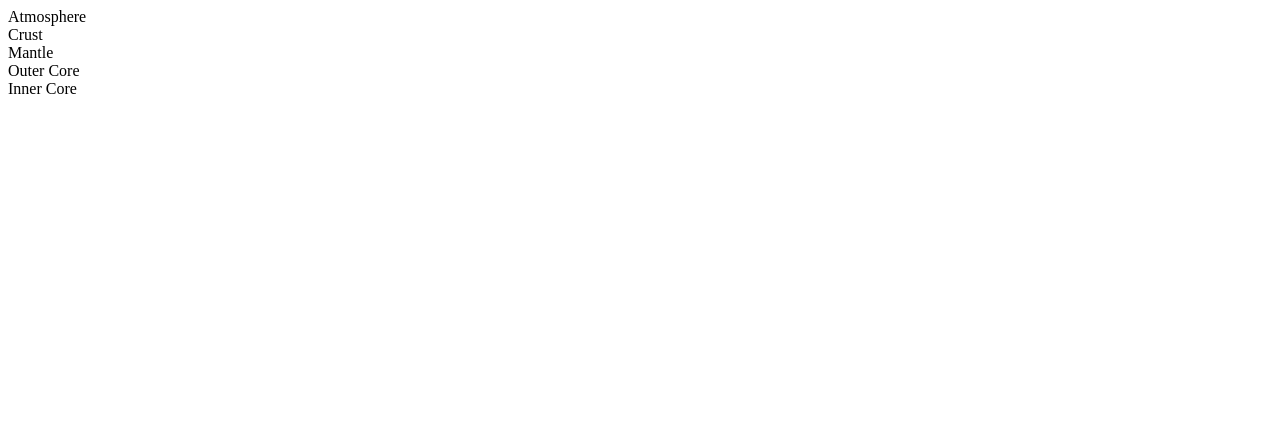
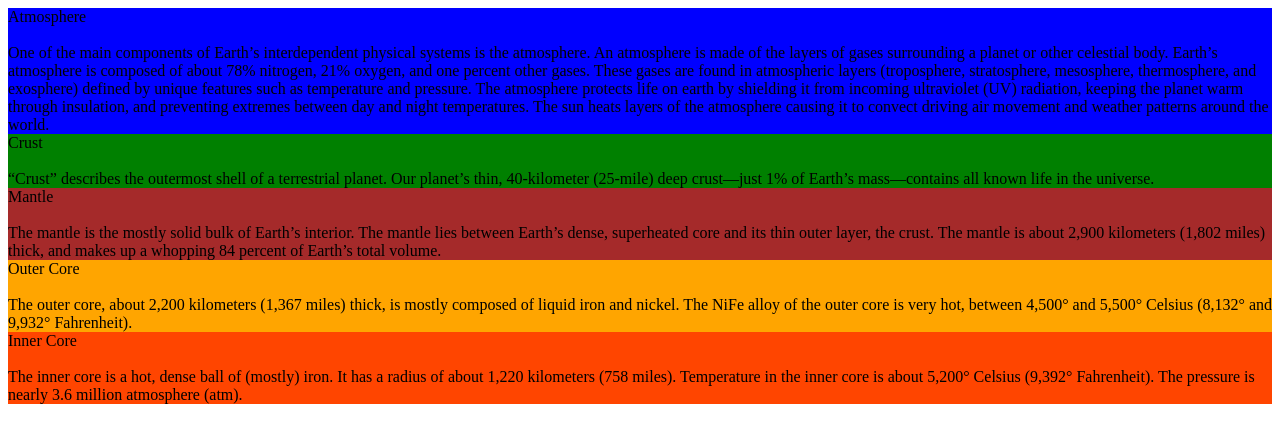
Before and after one commit to Rodskov/responsive-earth-layers, a plain HTML site: page index.html in a window 1280 px wide. Drawn offline with Linux system fonts and the light colour scheme.

Commit message:
Added background colors, and information.

```diff
--- a/index.html
+++ b/index.html
@@ -3,27 +3,47 @@
 <head>
     <meta charset="UTF-8">
     <meta name="viewport" content="width=device-width, initial-scale=1.0">
+    <link rel="stylesheet" href="style.css">
     <title>Layers of the Earth</title>
 </head>
 <body>
     <div class="atmosphere">
-        Atmosphere
+        Atmosphere <br> <br>
+        One of the main components of Earth’s interdependent physical systems is the atmosphere.
+        An atmosphere is made of the layers of gases surrounding a planet or other celestial body.
+        Earth’s atmosphere is composed of about 78% nitrogen, 21% oxygen, and one percent other gases.
+        These gases are found in atmospheric layers (troposphere, stratosphere, mesosphere, thermosphere,
+        and exosphere) defined by unique features such as temperature and pressure. The atmosphere protects
+        life on earth by shielding it from incoming ultraviolet (UV) radiation, keeping the planet warm through
+        insulation, and preventing extremes between day and night temperatures. The sun heats layers of the
+        atmosphere causing it to convect driving air movement and weather patterns around the world.
     </div>
 
     <div class="crust">
-        Crust
+        Crust <br> <br>
+        “Crust” describes the outermost shell of a terrestrial planet. Our planet’s thin, 40-kilometer
+        (25-mile) deep crust—just 1% of Earth’s mass—contains all known life in the universe.
     </div>
 
     <div class="mantle">
-        Mantle
+        Mantle <br> <br>
+        The mantle is the mostly solid bulk of Earth’s interior. The mantle lies between Earth’s dense,
+        superheated core and its thin outer layer, the crust. The mantle is about 2,900 kilometers
+        (1,802 miles) thick, and makes up a whopping 84 percent of Earth’s total volume.
     </div>
 
     <div class="outer-core">
-        Outer Core
+        Outer Core <br> <br>
+        The outer core, about 2,200 kilometers (1,367 miles) thick, is mostly composed of liquid iron and nickel.
+        The NiFe alloy of the outer core is very hot, between 4,500° and 5,500° Celsius
+        (8,132° and 9,932° Fahrenheit).
     </div>
 
     <div class="inner-core">
-        Inner Core
+        Inner Core <br> <br>
+        The inner core is a hot, dense ball of (mostly) iron. It has a radius of about 1,220 kilometers (758 miles).
+        Temperature in the inner core is about 5,200° Celsius (9,392° Fahrenheit).
+        The pressure is nearly 3.6 million atmosphere (atm).
     </div>
 
 </body>
--- a/style.css
+++ b/style.css
@@ -0,0 +1,19 @@
+.atmosphere {
+    background-color: blue;
+}
+
+.crust {
+    background-color: green;
+}
+
+.mantle {
+    background-color: brown;
+}
+
+.outer-core {
+    background-color: orange;
+}
+
+.inner-core {
+    background-color: orangered;
+}
```
